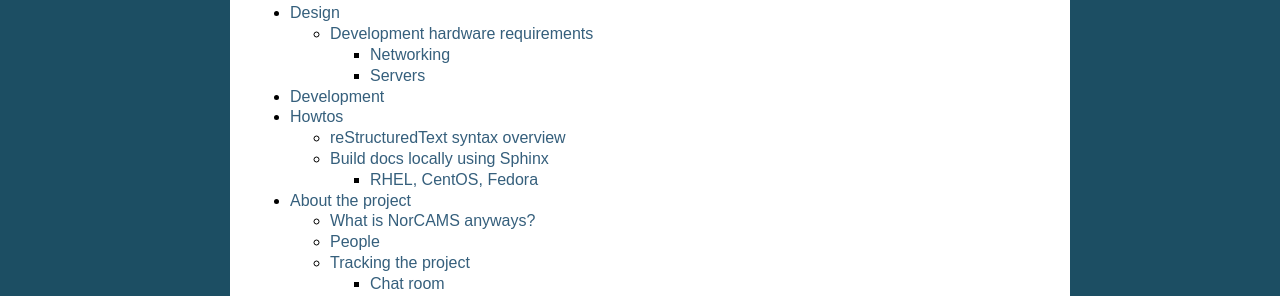
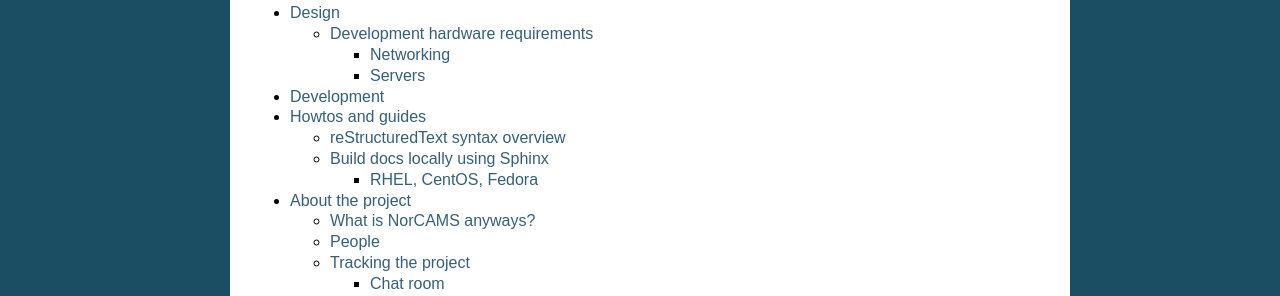
Before and after one commit to norcams/iaas, a Sphinx documentation site: the page built from docs/index.rst, in a window 1280 px wide. Shown: the part 271-567 px from the top of the page. Built offline with Sphinx 7.4.7, drawn with Linux system fonts in a browser that asks for light colours; pages that are not in the unit, such as notebooks, are missing from menus.

```diff
--- a/docs/howtos/index.rst
+++ b/docs/howtos/index.rst
@@ -1,6 +1,6 @@
-======
-Howtos
-======
+=================
+Howtos and guides
+=================
 
 This is a collection of howtos and documentation bits with relevance to the
 project.
```
Also changed, not shown: other parts of docs/howtos/index.rst (+1 -0 lines).
